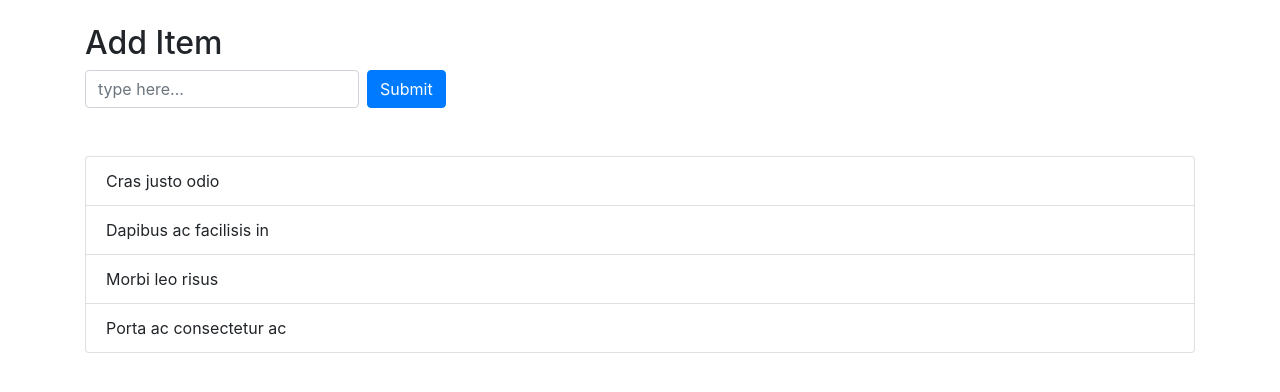
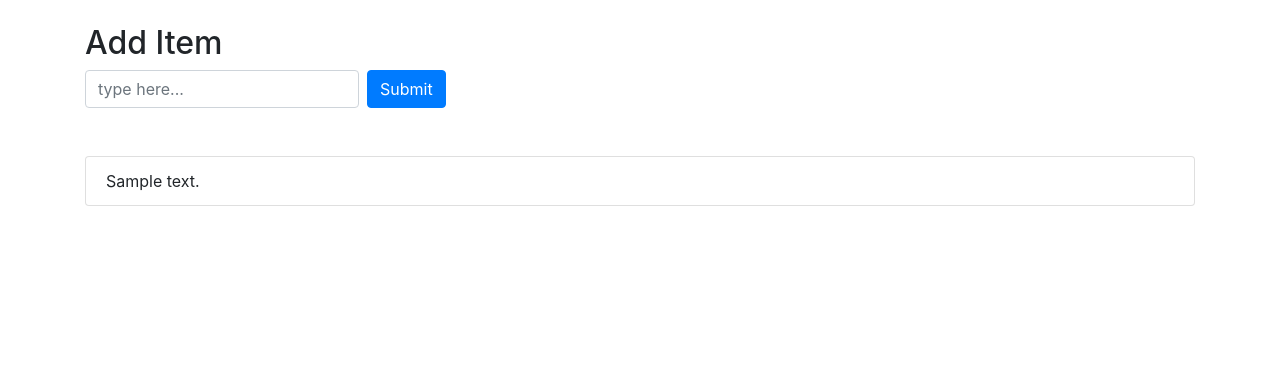
Before and after one commit to ArataG/todo-app-django, a Django app: page / in a window 1280 px wide. Shown: the part 56-448 px from the top of the page. Run offline with Django 3.2, Linux system fonts and the light colour scheme; tables that the repository leaves empty hold one stand-in row (values such as "Sample post"); some libraries are stand-ins or nearby versions.

Commit message:
add add_todo function

```diff
--- a/todo/templates/todo/index.html
+++ b/todo/templates/todo/index.html
@@ -4,8 +4,8 @@
   <div class="row mt-4">
     <div class="col">
      <h2> Add Item </h2>
-        <form class="form-inline">
-          <input type="text" class="form-control mb-2 mr-sm-2" placeholder="type here...">
+        <form action="{% url 'todo:add_todo' %}" method="post" class="form-inline">{% csrf_token %}
+          <input type="text" name="content" class="form-control mb-2 mr-sm-2" placeholder="type here...">
           <button type="submit" class="btn btn-primary mb-2">Submit</button>
         <form>
     </div>
@@ -13,10 +13,9 @@
   <div class="row mt-4">
     <div class="col">
       <ul class="list-group">
-        <li class="list-group-item">Cras justo odio</li>
-        <li class="list-group-item">Dapibus ac facilisis in</li>
-        <li class="list-group-item">Morbi leo risus</li>
-        <li class="list-group-item">Porta ac consectetur ac</li>
+        {% for todo_item in todo_items %}
+          <li class="list-group-item">{{todo_item.text}}</li>
+        {% endfor %}
      </ul>
     </div>
   </div>
--- a/todo/urls.py
+++ b/todo/urls.py
@@ -1,6 +1,9 @@
 from django.urls import path
 from . import views
 
+
+app_name='todo'
 urlpatterns = [
-  path('', views.index, name='index')
+  path('', views.index, name='index'),
+  path('add_todo/', views.add_todo, name='add_todo'),
 ]
--- a/todo/views.py
+++ b/todo/views.py
@@ -1,5 +1,18 @@
 from django.shortcuts import render
+from django.utils import timezone
+from django.http import HttpResponseRedirect
+
+from .models import Todo
+
 
 # Create your views here.
 def index(request):
-    return render(request, 'todo/index.html', {})
+    todo_items = Todo.objects.all().order_by("added_date").reverse()
+    return render(request, 'todo/index.html', {"todo_items": todo_items})
+
+def add_todo(request):
+  current_date = timezone.now()
+  content = request.POST["content"]
+  Todo.objects.create(added_date=current_date, text=content) #add database
+  todo_items = Todo.objects.all().order_by("added_date")
+  return HttpResponseRedirect("/")
```
